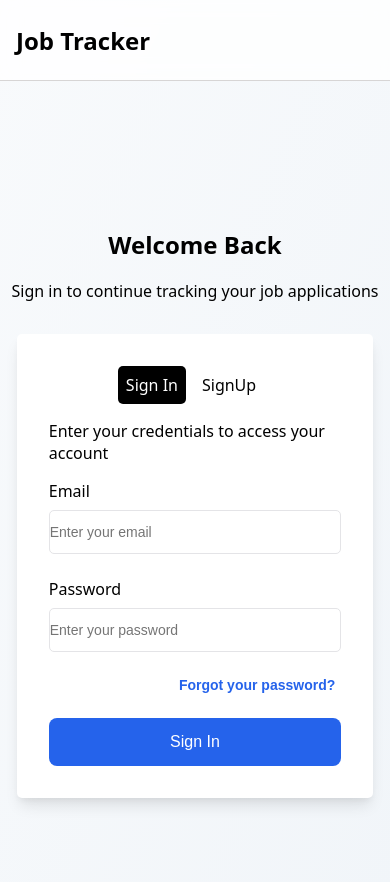
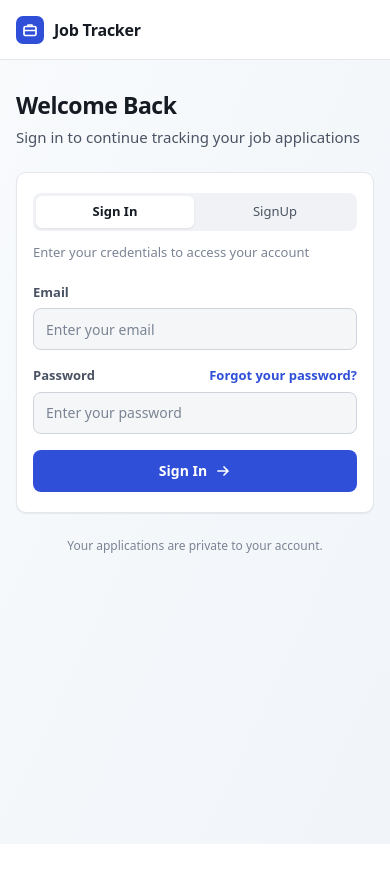
Before and after one commit to Jmelgar1014/JobTracker, a React (Vite) app: page / in a window 390 px wide. Shown: the top 882 px of the page. After the commit the page ends 844 px from the top, so only its background shows below. Built offline with nearby package versions, Linux system fonts and the light colour scheme; no server answers.

Commit message:
overhaul to navbar and login/signup pages

```diff
--- a/src/Components/Login.jsx
+++ b/src/Components/Login.jsx
@@ -5,9 +5,14 @@ import LoginCard from "./LoginCard";
 const Login = () => {
   return (
     <>
-      <div className="login-container">
-        <LoginTitle />
-        <LoginCard />
+      <div className="jt-auth-page">
+        <div className="jt-auth">
+          <LoginTitle />
+          <LoginCard />
+          <p className="jt-auth-legal">
+            Your applications are private to your account.
+          </p>
+        </div>
       </div>
     </>
   );
--- a/src/Components/LoginCard.jsx
+++ b/src/Components/LoginCard.jsx
@@ -41,17 +41,15 @@ const LoginCard = () => {
 
     const isSignInActive = isActive || currentPath === "/";
 
-    return isSignInActive ? "navbar-list-items-active" : "navbar-list-items";
+    return isSignInActive ? "jt-switch-link jt-switch-link-active" : "jt-switch-link";
   };
   const linkClass = ({ isActive }) =>
-    isActive ? "navbar-list-items-active" : "navbar-list-items";
+    isActive ? "jt-switch-link jt-switch-link-active" : "jt-switch-link";
 
   return (
     <>
-      <div className="card-container ">
-        <div className="card component-shadow">
-          <div className="card-title">
-            <div className="card-btns">
+      <div className="jt-auth-card">
+        <div className="jt-switch">
           <NavLink to="/login" className={signInLink}>
             Sign In
           </NavLink>
@@ -59,14 +57,12 @@ const LoginCard = () => {
             SignUp
           </NavLink>
         </div>
-            <p>Enter your credentials to access your account</p>
-          </div>
-          <div className="login-form">
-            <form onSubmit={handleSubmit}>
-              <div className="login">
-                <label htmlFor="email" className="label">
-                  Email
-                </label>
+        <p className="jt-auth-card-desc">
+          Enter your credentials to access your account
+        </p>
+        <form className="jt-auth-form" onSubmit={handleSubmit}>
+          <div className="jt-auth-field">
+            <label htmlFor="email">Email</label>
             <input
               type="text"
               name="email"
@@ -76,10 +72,17 @@ const LoginCard = () => {
               onChange={(e) => setEmail(e.target.value)}
             />
           </div>
-              <div className="login" id="password-input">
-                <label htmlFor="password" className="label">
-                  Password
-                </label>
+          <div className="jt-auth-field">
+            <div className="jt-auth-label-row">
+              <label htmlFor="password">Password</label>
+              <button
+                type="button"
+                className="jt-auth-link"
+                onClick={forgotPasswordRedirect}
+              >
+                Forgot your password?
+              </button>
+            </div>
             <input
               type="password"
               name="password"
@@ -89,20 +92,24 @@ const LoginCard = () => {
               onChange={(e) => setPassword(e.target.value)}
             />
             {incorrectPass && (
-                  <span className="incorrectPass">Incorrect Password</span>
+              <span className="jt-auth-error">Incorrect Password</span>
             )}
           </div>
-              <div className="forgot-password">
-                <button type="button" onClick={forgotPasswordRedirect}>
-                  Forgot your password?
-                </button>
-              </div>
-              <button type="submit" className="login-btn">
+          <button type="submit" className="jt-auth-btn">
             Sign In
+            <svg
+              viewBox="0 0 16 16"
+              fill="none"
+              stroke="currentColor"
+              strokeWidth="1.7"
+              strokeLinecap="round"
+              strokeLinejoin="round"
+              aria-hidden="true"
+            >
+              <path d="M3 8h10M9 4l4 4-4 4" />
+            </svg>
           </button>
         </form>
-          </div>
-        </div>
       </div>
     </>
   );
--- a/src/Components/LoginNavBar.jsx
+++ b/src/Components/LoginNavBar.jsx
@@ -3,9 +3,21 @@ import React from "react";
 const NavBar = () => {
   return (
     <>
-      <nav className="navbar">
-        <span className="navbar-logo">
-          <h1 className="navbar-title">Job Tracker</h1>
+      <nav className="jt-nav">
+        <span className="jt-brand">
+          <span className="jt-brand-mark" aria-hidden="true">
+            <svg
+              viewBox="0 0 16 16"
+              fill="none"
+              stroke="currentColor"
+              strokeWidth="1.7"
+              strokeLinejoin="round"
+            >
+              <rect x="2" y="4.5" width="12" height="9" rx="1.5" />
+              <path d="M6 4.5V3h4v1.5M2 8.5h12" />
+            </svg>
+          </span>
+          <h1 className="jt-brand-name">Job Tracker</h1>
         </span>
       </nav>
     </>
--- a/src/Components/LoginTitle.jsx
+++ b/src/Components/LoginTitle.jsx
@@ -3,11 +3,9 @@ import React from "react";
 const LoginTitle = () => {
   return (
     <>
-      <div className="login-title-container">
-        <div className="login-title">
-          <h2>Welcome Back</h2>
-          <p>Sign in to continue tracking your job applications</p>
-        </div>
+      <div className="jt-auth-intro">
+        <h2>Welcome Back</h2>
+        <p>Sign in to continue tracking your job applications</p>
       </div>
     </>
   );
--- a/src/Components/MobileNav.jsx
+++ b/src/Components/MobileNav.jsx
@@ -6,8 +6,8 @@ const MobileNav = ({ onClick }) => {
   return (
     <>
       {/* <div className="mobileNav-container"> */}
-      <nav className="mobileNav-container">
-        <ul className="mobileNav">
+      <nav className="jt-mobile-nav">
+        <ul className="jt-mobile-list">
           <li>
             <NavLink to="/home" className="" onClick={onClick}>
               Home
--- a/src/Components/NavBar.jsx
+++ b/src/Components/NavBar.jsx
@@ -28,44 +28,55 @@ const NavBar = () => {
     setMobile((prev) => !prev);
   };
   const linkClass = ({ isActive }) =>
-    isActive ? "navbar-list-items-active" : "navbar-list-items";
+    isActive ? "jt-nav-link jt-nav-link-active" : "jt-nav-link";
   return (
     <>
-      <nav className="navbar">
-        <span className="navbar-logo">
-          <h1 className="navbar-title">Job Tracker</h1>
+      <nav className="jt-nav">
+        <span className="jt-brand">
+          <span className="jt-brand-mark" aria-hidden="true">
+            <svg
+              viewBox="0 0 16 16"
+              fill="none"
+              stroke="currentColor"
+              strokeWidth="1.7"
+              strokeLinejoin="round"
+            >
+              <rect x="2" y="4.5" width="12" height="9" rx="1.5" />
+              <path d="M6 4.5V3h4v1.5M2 8.5h12" />
+            </svg>
+          </span>
+          <h1 className="jt-brand-name">Job Tracker</h1>
         </span>
-        <div className="hamburger-menu" onClick={handeMobile}>
+        <div className="jt-menu-btn" onClick={handeMobile}>
           <svg
-            width="32"
-            height="32"
-            viewBox="0 0 24 24"
-            xmlns="http://www.w3.org/2000/svg"
+            viewBox="0 0 16 16"
+            fill="none"
+            stroke="currentColor"
+            strokeWidth="1.7"
+            strokeLinecap="round"
+            aria-hidden="true"
           >
-            <path
-              fill="currentColor"
-              d="M4 18q-.425 0-.712-.288T3 17t.288-.712T4 16h16q.425 0 .713.288T21 17t-.288.713T20 18zm0-5q-.425 0-.712-.288T3 12t.288-.712T4 11h16q.425 0 .713.288T21 12t-.288.713T20 13zm0-5q-.425 0-.712-.288T3 7t.288-.712T4 6h16q.425 0 .713.288T21 7t-.288.713T20 8z"
-            />
+            <path d="M2.5 4.5h11M2.5 8h11M2.5 11.5h11" />
           </svg>
         </div>
         {mobile && <MobileNav onClick={mobileSelect} />}
-        <ul className="navbar-list">
-          <li className="" id="nav-items">
+        <ul className="jt-nav-links">
+          <li>
             <NavLink to="/home" className={linkClass}>
               Home
             </NavLink>
           </li>
-          <li className="" id="nav-items">
+          <li>
             <NavLink to="/applications" className={linkClass}>
               Applications
             </NavLink>
           </li>
-          <li id="nav-items">
+          <li>
             <NavLink to="/stats" className={linkClass}>
               Stats
             </NavLink>
           </li>
-          <li id="nav-items">
+          <li className="jt-nav-right">
             <SignOut />
           </li>
         </ul>
--- a/src/Components/SignUp.jsx
+++ b/src/Components/SignUp.jsx
@@ -5,9 +5,14 @@ import SignUpCard from "./SignUpCard";
 const SignUp = () => {
   return (
     <>
-      <div className="login-container">
-        <SignUpTitle />
-        <SignUpCard />
+      <div className="jt-auth-page">
+        <div className="jt-auth">
+          <SignUpTitle />
+          <SignUpCard />
+          <p className="jt-auth-legal">
+            Your applications are private to your account.
+          </p>
+        </div>
       </div>
     </>
   );
--- a/src/Components/SignUpCard.jsx
+++ b/src/Components/SignUpCard.jsx
@@ -30,14 +30,12 @@ const SignUpCard = () => {
     signUp(email, password);
   };
   const linkClass = ({ isActive }) =>
-    isActive ? "navbar-list-items-active" : "navbar-list-items";
+    isActive ? "jt-switch-link jt-switch-link-active" : "jt-switch-link";
 
   return (
     <>
-      <div className="card-container ">
-        <div className="card component-shadow">
-          <div className="card-title">
-            <div className="card-btns">
+      <div className="jt-auth-card">
+        <div className="jt-switch">
           <NavLink to="/login" className={linkClass}>
             Sign In
           </NavLink>
@@ -45,14 +43,12 @@ const SignUpCard = () => {
             SignUp
           </NavLink>
         </div>
-            <p>Fill in your information to create an account</p>
-          </div>
-          <div className="login-form">
-            <form action="">
-              <div className="login">
-                <label htmlFor="email" className="label">
-                  Email
-                </label>
+        <p className="jt-auth-card-desc">
+          Fill in your information to create an account
+        </p>
+        <form className="jt-auth-form" action="">
+          <div className="jt-auth-field">
+            <label htmlFor="email">Email</label>
             <input
               type="text"
               name="email"
@@ -62,10 +58,8 @@ const SignUpCard = () => {
               onChange={(e) => setEmail(e.target.value)}
             />
           </div>
-              <div className="login" id="password-input">
-                <label htmlFor="password" className="label">
-                  Password
-                </label>
+          <div className="jt-auth-field">
+            <label htmlFor="password">Password</label>
             <input
               type="password"
               name="password"
@@ -76,12 +70,21 @@ const SignUpCard = () => {
             />
           </div>
 
-              <button className="login-btn" onClick={handleSubmit}>
+          <button className="jt-auth-btn" onClick={handleSubmit}>
             Sign Up
+            <svg
+              viewBox="0 0 16 16"
+              fill="none"
+              stroke="currentColor"
+              strokeWidth="1.7"
+              strokeLinecap="round"
+              strokeLinejoin="round"
+              aria-hidden="true"
+            >
+              <path d="M3 8h10M9 4l4 4-4 4" />
+            </svg>
           </button>
         </form>
-          </div>
-        </div>
       </div>
     </>
   );
--- a/src/Components/SignUpTitle.jsx
+++ b/src/Components/SignUpTitle.jsx
@@ -3,11 +3,9 @@ import React from "react";
 const SignUpTitle = () => {
   return (
     <>
-      <div className="login-title-container">
-        <div className="login-title">
-          <h2>Welcome</h2>
-          <p>Sign Up to track your applications</p>
-        </div>
+      <div className="jt-auth-intro">
+        <h2>Welcome</h2>
+        <p>Sign Up to track your applications</p>
       </div>
     </>
   );
--- a/src/Pages/SignUpPage.jsx
+++ b/src/Pages/SignUpPage.jsx
@@ -5,7 +5,7 @@ import SignUp from "../Components/SignUp";
 const SignUpPage = () => {
   return (
     <>
-      <SignUp />÷
+      <SignUp />
     </>
   );
 };
--- a/src/index.css
+++ b/src/index.css
@@ -1772,3 +1772,471 @@ input::placeholder {
     grid-template-columns: 1fr;
   }
 }
+
+/* Top navigation (NavBar, MobileNav, SignOut) */
+.jt-nav {
+  --jt-surface: #ffffff;
+  --jt-surface-2: #f0f2f5;
+  --jt-line: #e3e6eb;
+  --jt-line-strong: #cfd4dc;
+  --jt-fg: #151a23;
+  --jt-fg-2: #4a5363;
+  --jt-accent: #2f4fd8;
+  --jt-accent-soft: #e9edfd;
+
+  position: sticky;
+  top: 0;
+  z-index: 1030;
+  box-sizing: border-box;
+  height: 60px;
+  display: flex;
+  align-items: center;
+  gap: 32px;
+  /* keeps the content lined up with the 65rem panels below */
+  padding: 0 max(16px, calc((100% - 65rem) / 2));
+  background: var(--jt-surface);
+  border-bottom: 1px solid var(--jt-line);
+}
+
+.jt-brand {
+  display: inline-flex;
+  align-items: center;
+  gap: 10px;
+  flex: none;
+}
+
+.jt-brand-mark {
+  width: 28px;
+  height: 28px;
+  border-radius: 7px;
+  display: grid;
+  place-items: center;
+  background: var(--jt-accent);
+  color: #ffffff;
+}
+
+.jt-brand-mark svg {
+  width: 16px;
+  height: 16px;
+}
+
+.jt-brand-name {
+  margin: 0;
+  font-size: 16px;
+  font-weight: 700;
+  letter-spacing: -0.015em;
+  color: var(--jt-fg);
+}
+
+.jt-nav-links {
+  flex: 1;
+  align-self: stretch;
+  display: flex;
+  gap: 4px;
+  margin: 0;
+  padding: 0;
+  list-style: none;
+}
+
+.jt-nav-links > li {
+  display: flex;
+}
+
+.jt-nav-link {
+  position: relative;
+  display: inline-flex;
+  align-items: center;
+  padding: 0 12px;
+  font-size: 14px;
+  font-weight: 500;
+  color: var(--jt-fg-2);
+  text-decoration: none;
+  transition: color 0.15s;
+}
+
+.jt-nav-link:visited {
+  color: var(--jt-fg-2);
+}
+
+.jt-nav-link:hover {
+  color: var(--jt-fg);
+}
+
+.jt-nav-link-active,
+.jt-nav-link-active:visited {
+  color: var(--jt-fg);
+  font-weight: 600;
+}
+
+.jt-nav-link-active::after {
+  content: "";
+  position: absolute;
+  left: 12px;
+  right: 12px;
+  bottom: -1px;
+  height: 2px;
+  background: var(--jt-accent);
+  border-radius: 2px 2px 0 0;
+}
+
+.jt-nav-right {
+  margin-left: auto;
+  align-items: center;
+}
+
+.jt-signout,
+.jt-menu-btn {
+  box-sizing: border-box;
+  height: 34px;
+  display: inline-flex;
+  align-items: center;
+  gap: 8px;
+  padding: 0 12px;
+  font-size: 13px;
+  font-weight: 600;
+  color: var(--jt-fg-2);
+  background: transparent;
+  border: 1px solid var(--jt-line-strong);
+  border-radius: 8px;
+  cursor: pointer;
+  transition: background 0.15s, color 0.15s;
+}
+
+.jt-signout:hover,
+.jt-menu-btn:hover {
+  background: var(--jt-surface-2);
+  color: var(--jt-fg);
+}
+
+.jt-signout svg,
+.jt-menu-btn svg {
+  width: 15px;
+  height: 15px;
+}
+
+.jt-menu-btn {
+  display: none;
+  width: 34px;
+  padding: 0;
+  justify-content: center;
+  margin-left: auto;
+}
+
+.jt-nav-link:focus-visible,
+.jt-signout:focus-visible,
+.jt-mobile-list a:focus-visible {
+  outline: 2px solid var(--jt-accent);
+  outline-offset: 2px;
+}
+
+/* Mobile dropdown, shown by NavBar's `mobile` state */
+.jt-mobile-nav {
+  position: absolute;
+  top: 100%;
+  left: 0;
+  right: 0;
+  padding: 8px 16px 12px;
+  background: var(--jt-surface);
+  border-bottom: 1px solid var(--jt-line);
+  box-shadow: 0 8px 16px rgba(21, 26, 35, 0.06);
+}
+
+.jt-mobile-list {
+  display: flex;
+  flex-direction: column;
+  gap: 2px;
+  margin: 0;
+  padding: 0;
+  list-style: none;
+}
+
+.jt-mobile-list a {
+  height: 44px;
+  display: flex;
+  align-items: center;
+  padding: 0 12px;
+  border-radius: 8px;
+  font-size: 14px;
+  font-weight: 500;
+  color: var(--jt-fg-2);
+  text-decoration: none;
+}
+
+.jt-mobile-list a:visited {
+  color: var(--jt-fg-2);
+}
+
+.jt-mobile-list a:hover {
+  background: var(--jt-surface-2);
+  color: var(--jt-fg);
+}
+
+.jt-mobile-list a[aria-current="page"] {
+  background: var(--jt-accent-soft);
+  color: var(--jt-accent);
+  font-weight: 600;
+}
+
+.jt-mobile-list .jt-signout {
+  height: 44px;
+  width: 100%;
+  border: 0;
+  border-top: 1px solid var(--jt-line);
+  border-radius: 0;
+  margin-top: 4px;
+  font-size: 14px;
+}
+
+/* matches the 715px breakpoint NavBar's resize handler uses */
+@media (max-width: 715px) {
+  .jt-nav {
+    gap: 12px;
+  }
+
+  .jt-nav-links {
+    display: none;
+  }
+
+  .jt-menu-btn {
+    display: inline-flex;
+  }
+}
+
+/* Login page (Login, LoginTitle, LoginCard) */
+.jt-auth-page {
+  --jt-surface: #ffffff;
+  --jt-surface-2: #f0f2f5;
+  --jt-line: #e3e6eb;
+  --jt-line-strong: #cfd4dc;
+  --jt-fg: #151a23;
+  --jt-fg-2: #4a5363;
+  --jt-fg-3: #7b8494;
+  --jt-accent: #2f4fd8;
+  --jt-accent-soft: #e9edfd;
+  --jt-s-rejected: #b7372f;
+  --jt-s-rejected-bg: #fbe9e7;
+
+  box-sizing: border-box;
+  min-height: calc(100vh - 60px);
+  display: grid;
+  place-items: center;
+  padding: 56px 16px 72px;
+  color: var(--jt-fg);
+  font-size: 15px;
+  line-height: 1.5;
+}
+
+.jt-auth {
+  width: 100%;
+  max-width: 400px;
+  display: grid;
+  gap: 24px;
+}
+
+.jt-auth-intro h2 {
+  margin: 0;
+  font-size: 26px;
+  line-height: 1.2;
+  font-weight: 700;
+  letter-spacing: -0.02em;
+}
+
+.jt-auth-intro p {
+  margin: 6px 0 0;
+  color: var(--jt-fg-2);
+}
+
+.jt-auth-card {
+  padding: 24px;
+  display: grid;
+  gap: 20px;
+  background: var(--jt-surface);
+  border: 1px solid var(--jt-line);
+  border-radius: 10px;
+  box-shadow: 0 1px 2px rgba(21, 26, 35, 0.04), 0 1px 1px rgba(21, 26, 35, 0.03);
+}
+
+.jt-switch {
+  display: grid;
+  grid-template-columns: 1fr 1fr;
+  gap: 2px;
+  padding: 3px;
+  border-radius: 8px;
+  background: var(--jt-surface-2);
+}
+
+.jt-switch-link,
+.jt-switch-link:visited {
+  height: 32px;
+  display: grid;
+  place-items: center;
+  border-radius: 6px;
+  font-size: 13px;
+  font-weight: 500;
+  color: var(--jt-fg-2);
+  text-decoration: none;
+}
+
+.jt-switch-link:hover {
+  color: var(--jt-fg);
+}
+
+.jt-switch-link-active,
+.jt-switch-link-active:visited {
+  background: var(--jt-surface);
+  color: var(--jt-fg);
+  font-weight: 600;
+  box-shadow: 0 1px 2px rgba(0, 0, 0, 0.08);
+}
+
+.jt-auth-card-desc {
+  margin: -8px 0 0;
+  font-size: 13px;
+  color: var(--jt-fg-3);
+}
+
+.jt-auth-form {
+  display: grid;
+  gap: 16px;
+}
+
+.jt-auth-field {
+  display: grid;
+  gap: 6px;
+}
+
+.jt-auth-field label {
+  font-size: 13px;
+  font-weight: 600;
+  color: var(--jt-fg-2);
+}
+
+.jt-auth-label-row {
+  display: flex;
+  justify-content: space-between;
+  align-items: baseline;
+  gap: 8px;
+}
+
+.jt-auth-link {
+  padding: 0;
+  font: inherit;
+  font-size: 13px;
+  font-weight: 600;
+  color: var(--jt-accent);
+  background: none;
+  border: 0;
+  border-radius: 4px;
+  cursor: pointer;
+}
+
+.jt-auth-link:hover {
+  text-decoration: underline;
+  text-underline-offset: 3px;
+}
+
+/* the ids are needed here to beat the older #email / #password / #incorrectPass rules */
+.jt-auth-field input#email,
+.jt-auth-field input#password,
+.jt-auth-field input#incorrectPass {
+  box-sizing: border-box;
+  width: 100%;
+  height: 42px;
+  margin: 0;
+  padding: 0 12px;
+  font: inherit;
+  font-size: 14px;
+  color: var(--jt-fg);
+  background: #f5f6f8;
+  border: 1px solid var(--jt-line-strong);
+  border-radius: 8px;
+  transition: border-color 0.15s, background 0.15s, box-shadow 0.15s;
+}
+
+.jt-auth-field input::placeholder {
+  font-size: 14px;
+  color: var(--jt-fg-3);
+}
+
+.jt-auth-field input#email:hover,
+.jt-auth-field input#password:hover {
+  border-color: var(--jt-fg-3);
+}
+
+.jt-auth-field input#email:focus,
+.jt-auth-field input#password:focus,
+.jt-auth-field input#incorrectPass:focus {
+  background: var(--jt-surface);
+  border-color: var(--jt-accent);
+  outline: none;
+  box-shadow: 0 0 0 3px var(--jt-accent-soft);
+}
+
+.jt-auth-field input#incorrectPass {
+  border-color: var(--jt-s-rejected);
+}
+
+.jt-auth-field input#incorrectPass:focus {
+  border-color: var(--jt-s-rejected);
+  box-shadow: 0 0 0 3px var(--jt-s-rejected-bg);
+}
+
+.jt-auth-error {
+  font-size: 12px;
+  color: var(--jt-s-rejected);
+}
+
+.jt-auth-btn {
+  height: 42px;
+  width: 100%;
+  display: inline-flex;
+  align-items: center;
+  justify-content: center;
+  gap: 8px;
+  font: inherit;
+  font-size: 14px;
+  font-weight: 600;
+  color: #ffffff;
+  background: var(--jt-accent);
+  border: 1px solid transparent;
+  border-radius: 8px;
+  cursor: pointer;
+}
+
+.jt-auth-btn:hover {
+  filter: brightness(1.08);
+}
+
+.jt-auth-btn svg {
+  width: 16px;
+  height: 16px;
+}
+
+.jt-switch-link:focus-visible,
+.jt-auth-link:focus-visible,
+.jt-auth-btn:focus-visible {
+  outline: 2px solid var(--jt-accent);
+  outline-offset: 2px;
+}
+
+.jt-auth-legal {
+  margin: 0;
+  font-size: 12px;
+  color: var(--jt-fg-3);
+  text-align: center;
+}
+
+@media (max-width: 480px) {
+  .jt-auth-page {
+    place-items: start center;
+    padding: 32px 16px 48px;
+  }
+
+  .jt-auth-card {
+    padding: 20px 16px;
+  }
+
+  .jt-auth-intro h2 {
+    font-size: 23px;
+  }
+}
```
Also changed, not shown: src/Components/SignOut.jsx (+13 -2 lines). Lines whose indentation alone changed are shown as unchanged.
